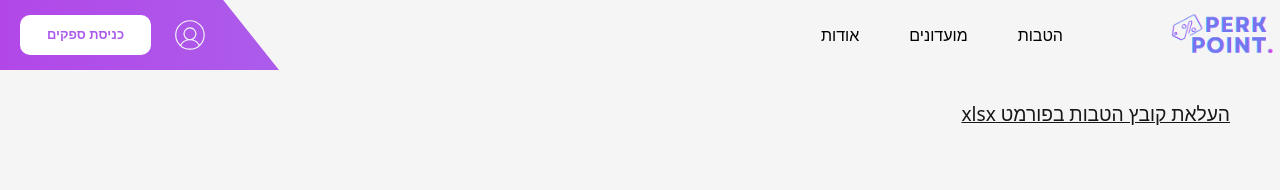
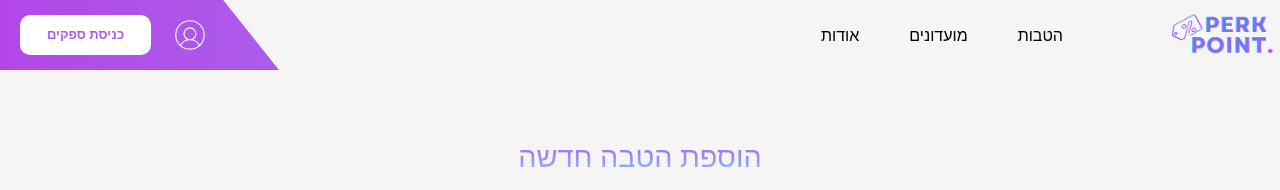
Before and after one commit to onico100/perk-point, a Next.js app: page /addBenefit in a window 1280 px wide. Shown: the top 190 px of the page. Built offline with nearby package versions, Linux system fonts and the light colour scheme; no server answers; a web font is replaced by a local one.

Commit message:
אשלק כםרצ םככ

```diff
--- a/src/components/Benefits/AddBenefit.tsx
+++ b/src/components/Benefits/AddBenefit.tsx
@@ -87,12 +87,6 @@ export default function AddBenefit() {
 
   return (
     <div>
-      <button
-        className={styles.xlsxButton}
-        onClick={() => router.push(`/xlsx/`)}
-      >
-        העלאת קובץ הטבות בפורמט xlsx
-      </button>
       <form className={styles.form} onSubmit={handleSubmit(onSubmit)}>
         <h2 className={styles.title}>הוספת הטבה חדשה</h2>
 
```
